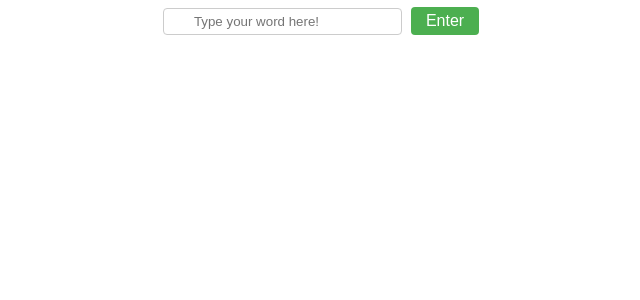
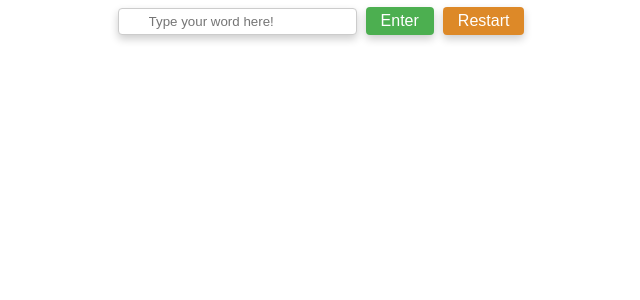
Before and after one commit to TrNz4869/lab-react, a React (Create React App) app: page / in a window 1280 px wide. Shown: the top 300 px of the page, without its empty margins (319-959 px from the left). Built offline with nearby package versions, Linux system fonts and the light colour scheme.

Commit message:
add restart button and css for restart button

```diff
--- a/src/App.css
+++ b/src/App.css
@@ -68,10 +68,11 @@
   border: 1px solid #ccc;
   border-radius: 4px;
   box-sizing: border-box;
+  box-shadow: 0 4px 8px 0 rgba(0,0,0,0.2);
 }
 
 .button {
-  background-color: #4CAF50; /* Green */
+  background-color: #4CAF50;
   border: none;
   color: white;
   padding: 5px 15px;
@@ -79,5 +80,19 @@
   text-decoration: none;
   display: inline-block;
   border-radius: 4px;
+  box-shadow: 0 4px 8px 0 rgba(0,0,0,0.2);
   font-size: 16px;
 }
+
+.button-2 {
+  background-color: #dd8928;
+  border: none;
+  color: white;
+  padding: 5px 15px;
+  text-align: center;
+  text-decoration: none;
+  display: inline-block;
+  border-radius: 4px;
+  box-shadow: 0 4px 8px 0 rgba(0,0,0,0.2);
+  font-size: 16px;
+}
--- a/src/App.js
+++ b/src/App.js
@@ -4,6 +4,9 @@ import WordCard from './WordCard';
 function App() {
   const [data,setData]=useState(null)
   const [print,setPrint]=useState(false)
+  const restartGame = ()=>{
+    window.location.reload();
+  }
 
   function getData(val)
   {
@@ -15,12 +18,13 @@ function App() {
   return (
     <div className="App">
     <input type="text" placeholder="Type your word here!" onChange={getData}/>&nbsp;&nbsp;
-    <button class="button" onClick={()=>setPrint(true)}>Enter</button>
+    <button className="button" onClick={()=>setPrint(true)}>Enter</button>&nbsp;&nbsp;
     {
        print?
        <WordCard value={data}/>
        :null
     }
+    <button className="button-2" onClick={restartGame}>Restart</button>
 
     </div>
   );
```
